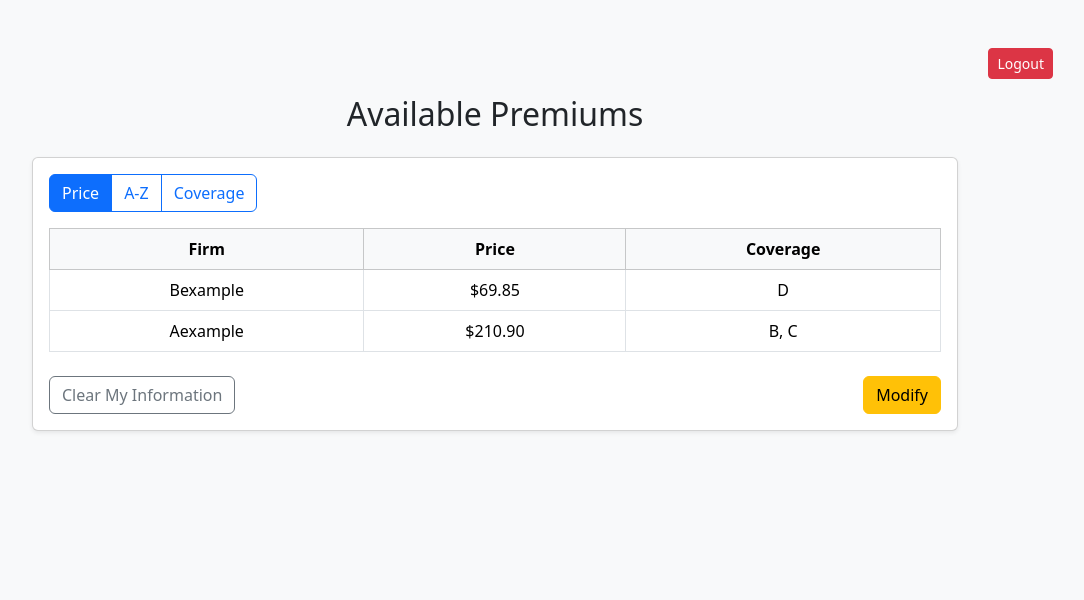
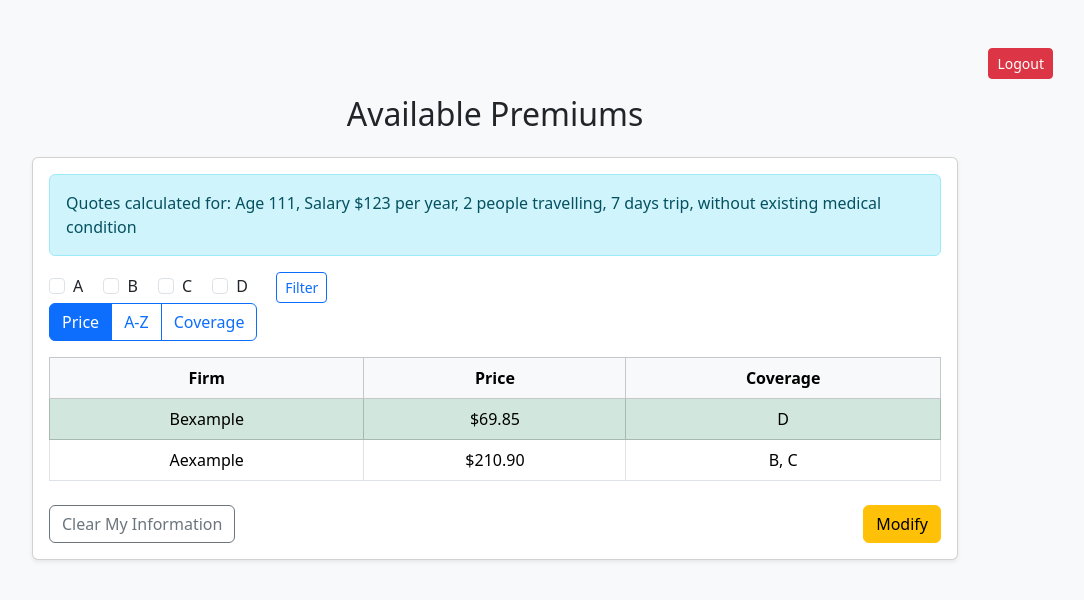
Before and after one commit to StealerOfKneecaps/thisTrulyWasOurTouhouProject, a Flask app: page /resultsPage in a window 1280 px wide. Shown: the top 600 px of the page, without its empty margins (145-1229 px from the left). Run offline with Flask 3, Linux system fonts and the light colour scheme; a user stored in the database is signed in; data comes from the database, SQL or seed files in the repository; both versions use the stored data as it was after the commit.

Commit message:
some useless features

```diff
--- a/app.py
+++ b/app.py
@@ -240,15 +240,27 @@ def resultsPage():
             firmResult["coverage"].append("D")
         results.append(firmResult)
 
+
+    selected_covers = request.args.getlist("cover")
+    if selected_covers:
+        results = [r for r in results if all(c in r["coverage"] for c in selected_covers)]
+    if not results:
+        connection.close()
+        return render_template("resultsPage.html", results=[], sort=sort, id=session.get("id"), min_price=None, age=age, salary=salApprox, people=people, duration=duration, medical=medExist, selected_covers=selected_covers, error="No firms match the selected coverage filters.")
+
+
+
     resultsPrice = sorted(results, key=lambda x: x["price"])
     resultsAlpha = sorted(results, key=lambda x: x["name"])
-    resultsCover = sorted(results, key=lambda x: len(x["coverage"]), reverse=True)
+    resultsCover = sorted(results, key=lambda x: -len(x["coverage"]))
 
     sorts = {"price": resultsPrice, "alpha": resultsAlpha, "cover": resultsCover}
     display = sorts.get(sort, resultsPrice)
+    min_price = min(results, key=lambda x: x["price"])["price"]
+
 
     connection.close()
-    return render_template("resultsPage.html", results=display, sort=sort, id=session.get("id"))
+    return render_template("resultsPage.html", results=display, sort=sort, id=session.get("id"), min_price=min_price, age=age, salary=salApprox, people=people, duration=duration, medical=medExist, selected_covers=selected_covers)
 
 @app.route("/logoutTemp")
 def logoutTemp():
--- a/templates/resultsPage.html
+++ b/templates/resultsPage.html
@@ -24,11 +24,25 @@
 
             <div class="card shadow-sm">
                 <div class="card-body">
+                    <div class="alert alert-info mb-3">
+                        Quotes calculated for: Age {{age}}, Salary ${{salary}} per year, {{people}} people travelling, {{duration}} days trip, {% if medical == 1 %}with{% else %}without{% endif %} existing medical condition
+                    </div>
+                    <form method="GET">
+                        <input type="hidden" name="sort" value="{{ sort }}">
+                        {%for letter in ["A", "B", "C", "D"]%}
+                        <div class="form-check form-check-inline">
+                            <input class="form-check-input" type="checkbox" name="cover" value="{{ letter }}"
+                                {% if letter in selected_covers %}checked{% endif %}>
+                            <label class="form-check-label">{{ letter }}</label>
+                        </div>
+                        {%endfor%}
+                        <button type="submit" class="btn btn-sm btn-outline-primary ms-2">Filter</button>
+                    </form>
 
                     <div class="btn-group mb-3" role="group">
-                        <a href="?sort=price" class="btn btn-outline-primary {% if sort == 'price' %}active{% endif %}">Price</a>
-                        <a href="?sort=alpha" class="btn btn-outline-primary {% if sort == 'alpha' %}active{% endif %}">A-Z</a>
-                        <a href="?sort=cover" class="btn btn-outline-primary {% if sort == 'cover' %}active{% endif %}">Coverage</a>
+                        <a href="?sort=price&{% for c in selected_covers %}cover={{c}}&{% endfor %}"class="btn btn-outline-primary {% if sort == 'price' %}active{% endif %}">Price</a>
+                        <a href="?sort=alpha&{% for c in selected_covers %}cover={{c}}&{% endfor %}"class="btn btn-outline-primary {% if sort == 'alpha' %}active{% endif %}">A-Z</a>
+                        <a href="?sort=cover&{% for c in selected_covers %}cover={{c}}&{% endfor %}"class="btn btn-outline-primary {% if sort == 'cover' %}active{% endif %}">Coverage</a>
                     </div>
 
                         <table class="table table-bordered text-center align-middle">
@@ -43,10 +57,16 @@
 
                         <tbody>
                             {%for r in results%}
-                            <tr>
-                                <td>{{r.name}}</td>
+                            <tr{%if r.price == min_price%} class = "table-success" {%endif%}>
+                                <td>
+                                    {{r.name}}
+                                    {%if r.price==min_price%}
+                                    <span class = "table-success" ms-2> </span>
+                                    {%endif%}
+                                </td>
                                 <td>${{"{:,.2f}".format(r.price).replace(",", " ") }}</td>
                                 <td>{{r.coverage | join(", ")}}</td>
+
                             </tr>
                             {%endfor%}
                         </tbody>
```
Also changed, not shown: database.db.
